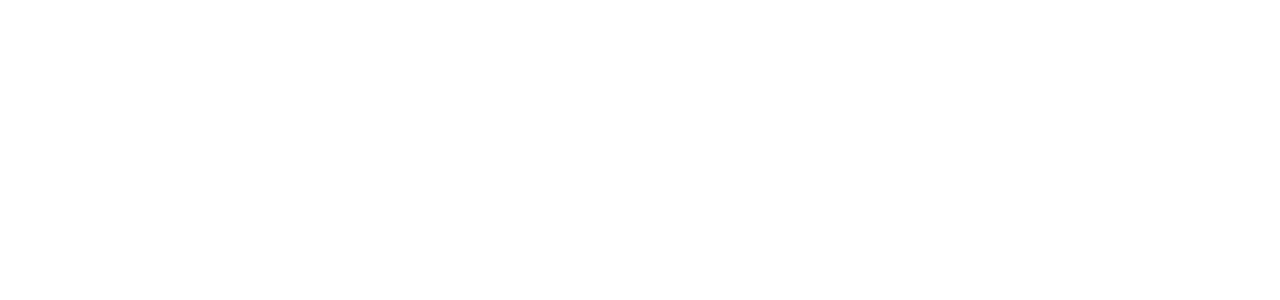
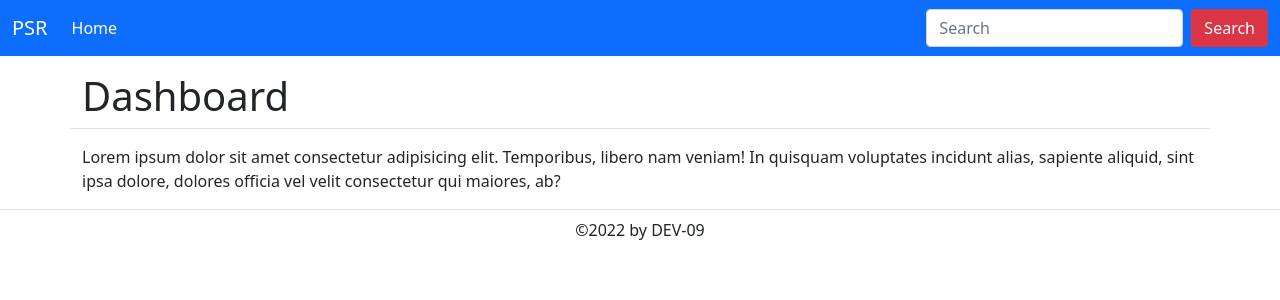
Before and after one commit to tarikjessoreit/Primary-School-Result, a PHP site: page / in a window 1280 px wide. Before the commit the part shown is empty. Shown: the top 300 px of the page. Run offline with PHP 8.4, Linux system fonts and the light colour scheme.

Commit message:
update index page

```diff
--- a/index.php
+++ b/index.php
@@ -4,13 +4,56 @@
 	<meta charset="utf-8">
 	<meta name="viewport" content="width=device-width, initial-scale=1">
 	<title>PSR - Primary School Result</title>
+	<link href="https://cdn.jsdelivr.net/npm/bootstrap@5.1.3/dist/css/bootstrap.min.css" rel="stylesheet">
 	<link rel="stylesheet" href="assets/style.css">
 </head>
 <body>
+	<div class="container-fluid m-0 p-0" id="header">
+		<nav class="navbar navbar-expand-lg navbar-dark bg-primary">
+		  <div class="container-fluid">
+		    <a class="navbar-brand" href="#">PSR</a>
+		    <button class="navbar-toggler" type="button" data-bs-toggle="collapse" data-bs-target="#navbarSupportedContent" aria-controls="navbarSupportedContent" aria-expanded="false" aria-label="Toggle navigation">
+		      <span class="navbar-toggler-icon"></span>
+		    </button>
+		    <div class="collapse navbar-collapse" id="navbarSupportedContent">
+		      <ul class="navbar-nav me-auto mb-2 mb-lg-0">
+		        <li class="nav-item">
+		          <a class="nav-link active" aria-current="page" href="#">Home</a>
+		        </li>
+
+		      </ul>
+		      <form class="d-flex">
+		        <input class="form-control me-2" type="search" placeholder="Search" aria-label="Search">
+		        <button class="btn btn-danger" type="submit">Search</button>
+		      </form>
+		    </div>
+		  </div>
+		</nav>
+	</div>
+
+	<!-- main section -->
+	<div class="container">
+		<div class="row my-3 border-bottom">
+			<div class="col-md-12">
+				<h1>Dashboard</h1>
+			</div>
+		</div>
+
+		<div class="row">
+			<div class="col-md-12">
+				Lorem ipsum dolor sit amet consectetur adipisicing elit. Temporibus, libero nam veniam! In quisquam voluptates incidunt alias, sapiente aliquid, sint ipsa dolore, dolores officia vel velit consectetur qui maiores, ab?
+			</div>
+		</div>
+	</div><!-- /main section -->
 
 
 
+
+	<div class="container-fluid m-0 p-0 mt-3" id="footer">
+		<div class="copy text-center border-top py-2">&copy;2022 by DEV-09  </div>
+	</div>
 <!-- JS links -->
+<script src="https://cdn.jsdelivr.net/npm/bootstrap@5.1.3/dist/js/bootstrap.bundle.min.js"></script>
 <script type="text/javascript" src="assets/main.js"></script>
 </body>
 </html>
```
